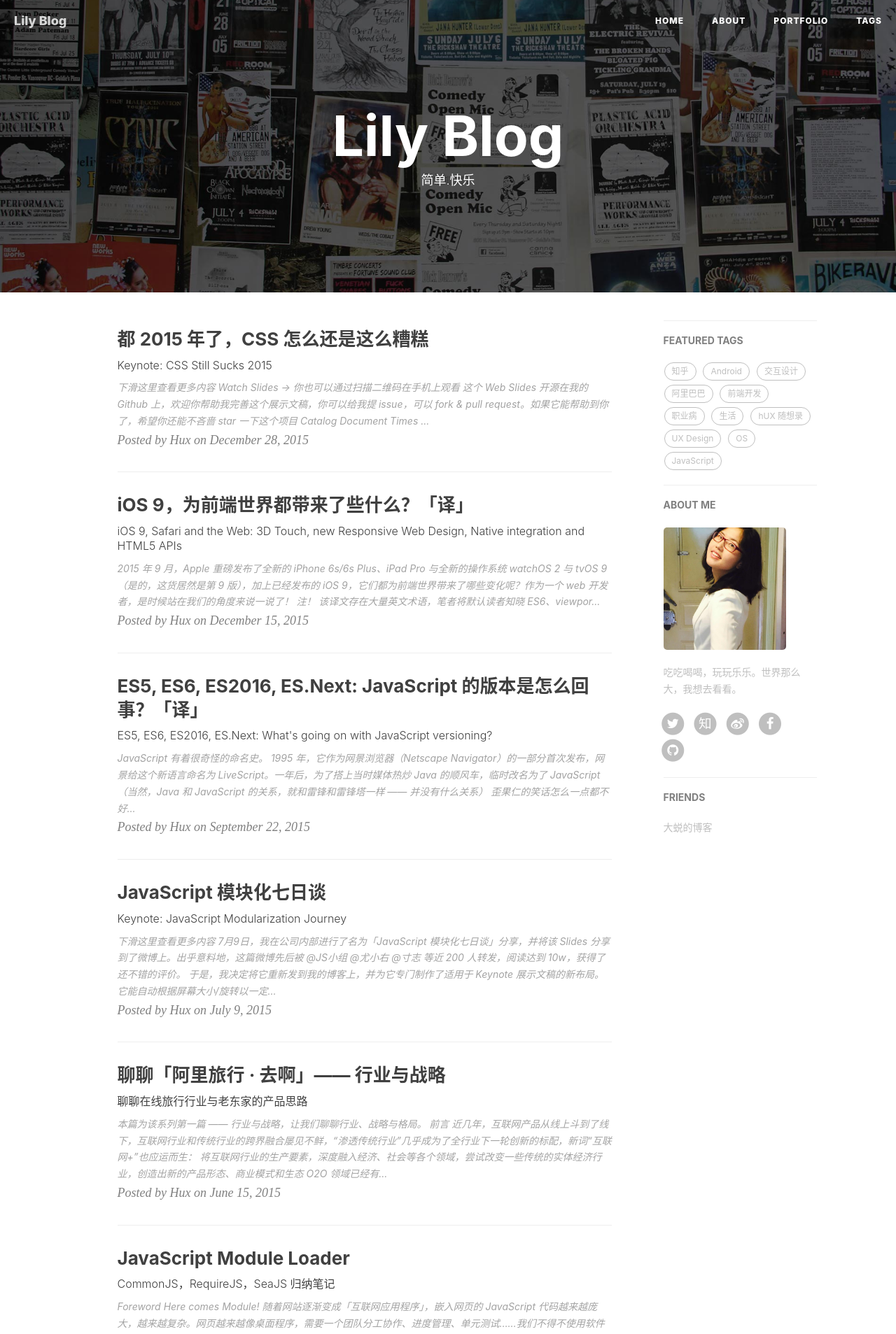
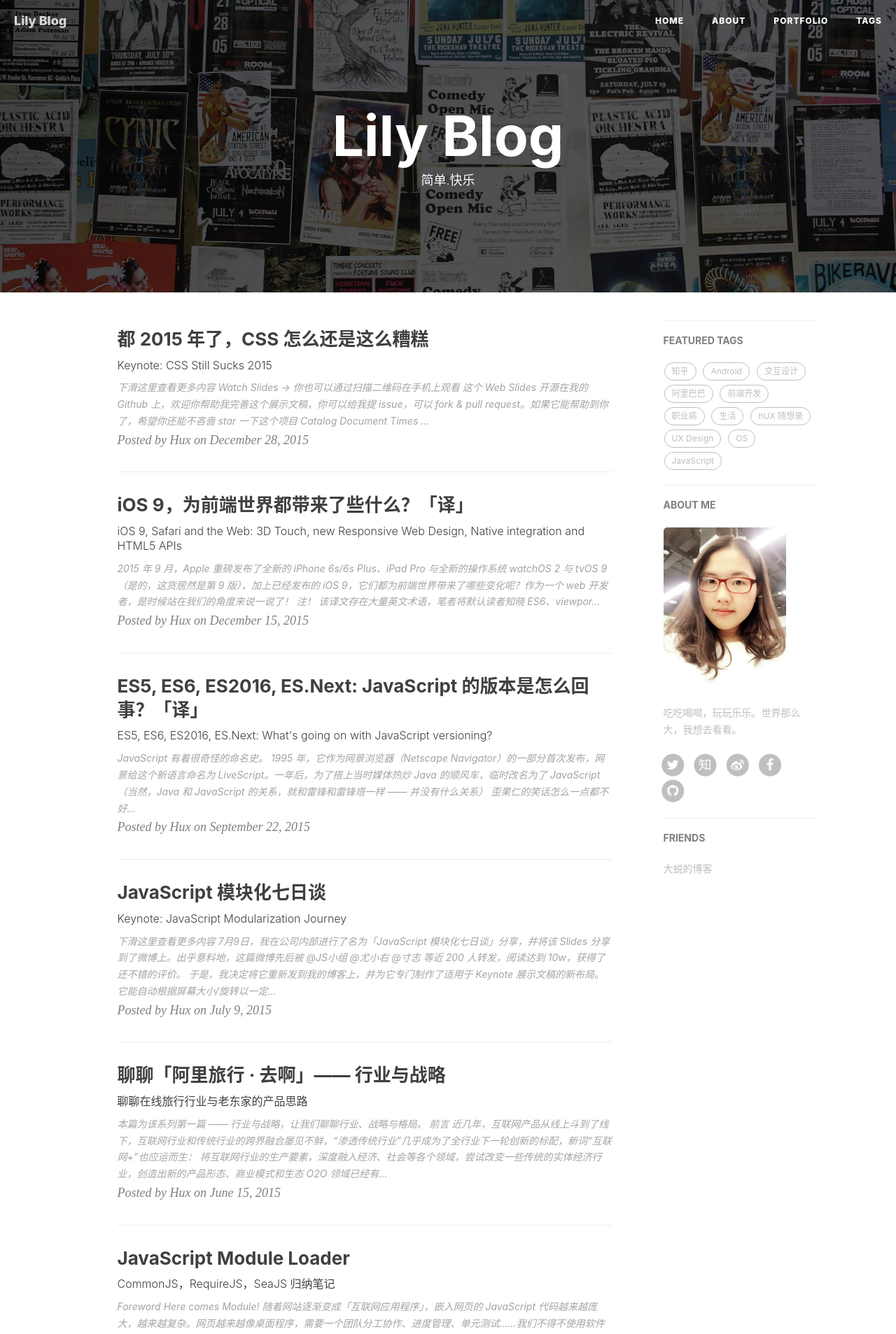
Before and after one commit to LilySui88/me, a Jekyll site: the page built from index.html, in a window 1280 px wide. Shown: the top 1907 px of the page at 70% size. Built offline with Jekyll 4.4.1, drawn with Linux system fonts in a browser that asks for light colours; nearby versions of some CDN libraries; the list of posts is cut into pages by our own code; comment, search, counter and statistics services are not loaded.

Commit message:
modify head pic

```diff
--- a/_config.yml
+++ b/_config.yml
@@ -62,7 +62,7 @@
 # Sidebar settings
 sidebar: true                           # whether or not using Sidebar.
 sidebar-about-description: "吃吃喝喝，玩玩乐乐。世界那么大，我想去看看。"
-sidebar-avatar: /img/lily-head.jpg      # use absolute URL, seeing it's used in both `/` and `/about/`
+sidebar-avatar: /img/lily1.jpg      # use absolute URL, seeing it's used in both `/` and `/about/`
 
 
 
--- a/portfolio/index.html
+++ b/portfolio/index.html
@@ -16,7 +16,7 @@
 	<body>
 		<div class="container" style="margin:0;padding:0;width:100%;">
 			<header>
-				<img width="190" height="190" src="images/lily-head.png">
+				<img width="190" height="190" src="images/lily-head1.png">
 				<h1>Hux</h1>
 				<p>A student major in Web & Mobile,<br>
 					focus on UI Development, UX Design and Motion Graphic.</p>
```
Also changed, not shown: img/lily1.jpg (added), portfolio/images/lily1.jpg (added), 2 other files.
